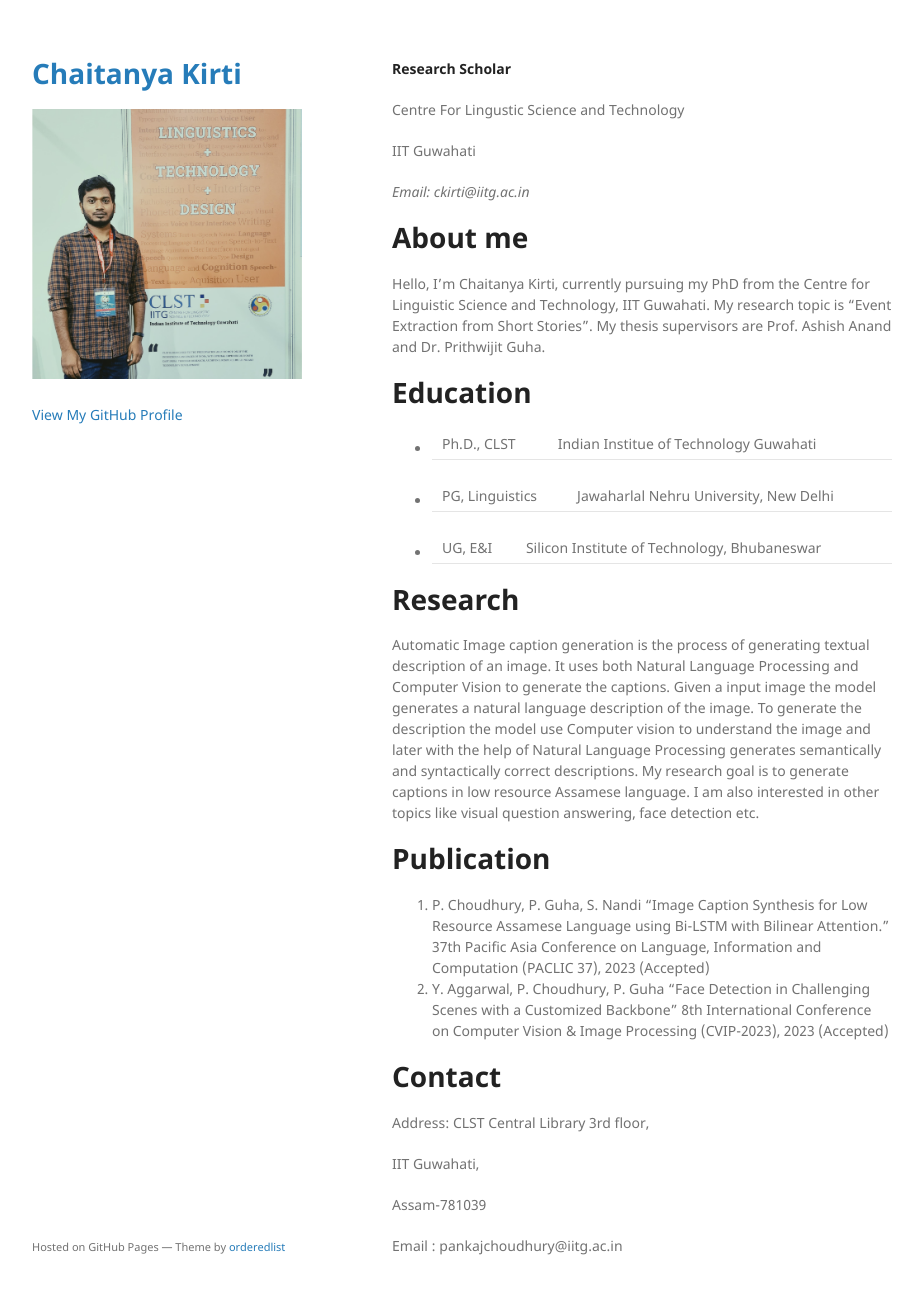
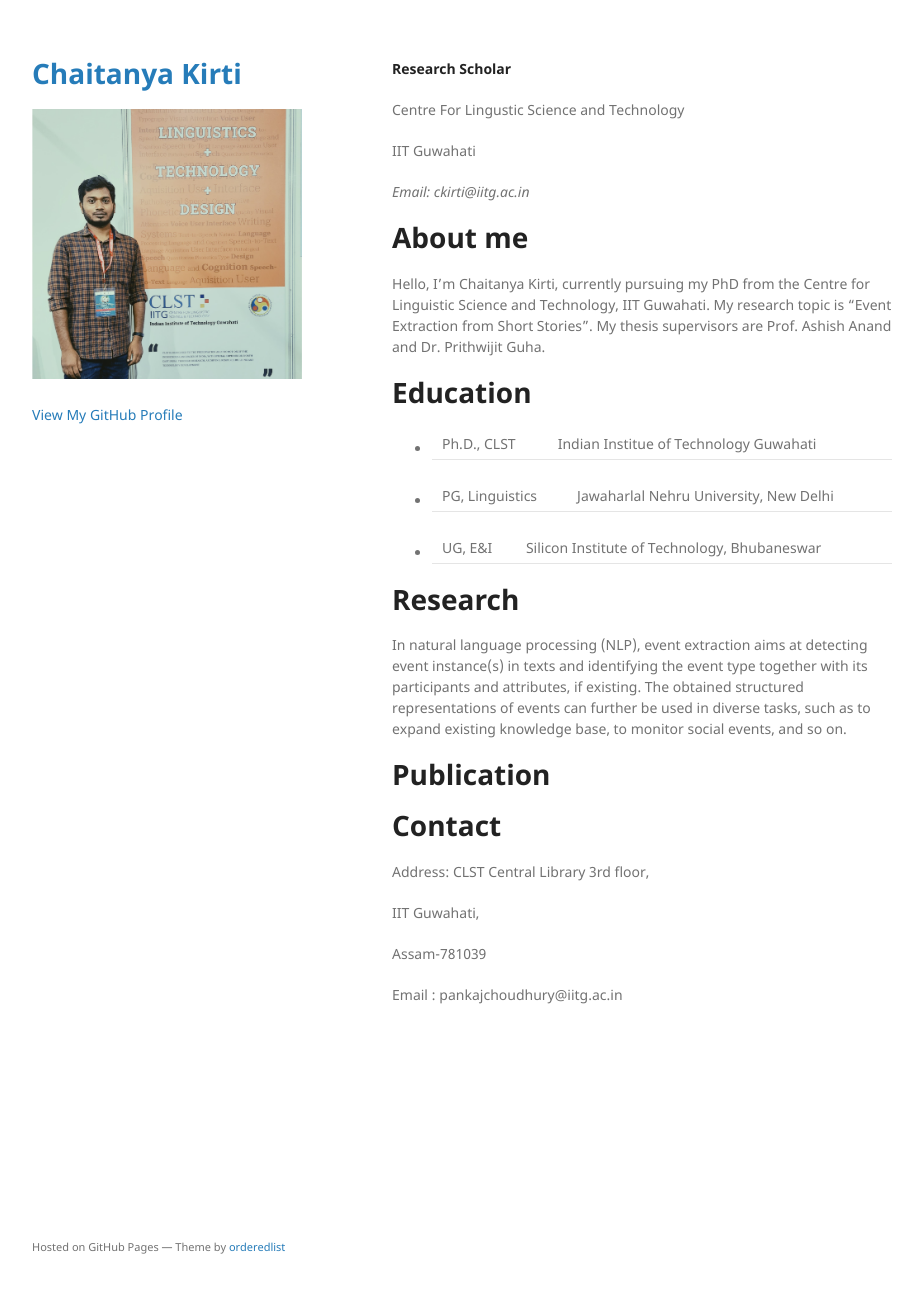
Before and after one commit to chaitanyakirti/chaitanyakirti.github.io, a Jekyll site: the page built from index.md, in a window 1280 px wide and 1326 px high. Shown: the top 1294 px of the window, without its empty margins (178-1101 px from the left). Built offline with Jekyll 4.4.1, drawn with Linux system fonts in a browser that asks for light colours; the repository's description, which GitHub fills in, is left out.

Commit message:
Update index.md

```diff
--- a/index.md
+++ b/index.md
@@ -21,12 +21,11 @@ Hello, I’m Chaitanya Kirti, currently pursuing my PhD from the Centre for Ling
 
 # Research
 
-Automatic Image caption generation is the process of generating textual description of an image. It uses both Natural Language Processing and Computer Vision to generate the captions. Given a input image the model generates a natural language description of the image. To generate the description the model use Computer vision to understand the image and later with the help of Natural Language Processing generates semantically and syntactically correct descriptions. My research goal is to generate captions in low resource Assamese language. I am also interested in other topics like visual question answering, face detection etc.
+In natural language processing (NLP), event extraction aims at detecting event instance(s) in texts and identifying the event type together with its participants and attributes, if existing. The obtained structured representations of events can further be used in diverse tasks, such as to expand existing knowledge base, to monitor social events, and so on.
 
 
 # Publication
-1. P. Choudhury, P. Guha, S. Nandi  “Image Caption Synthesis for Low Resource Assamese Language using Bi-LSTM with Bilinear Attention.” 37th Pacific Asia Conference on Language, Information and Computation (PACLIC 37), 2023 (Accepted)
-2. Y. Aggarwal, P. Choudhury, P. Guha “Face Detection in Challenging Scenes with a Customized Backbone” 8th International Conference on Computer Vision & Image Processing (CVIP-2023), 2023 (Accepted)
+
 
 # Contact
 
```
